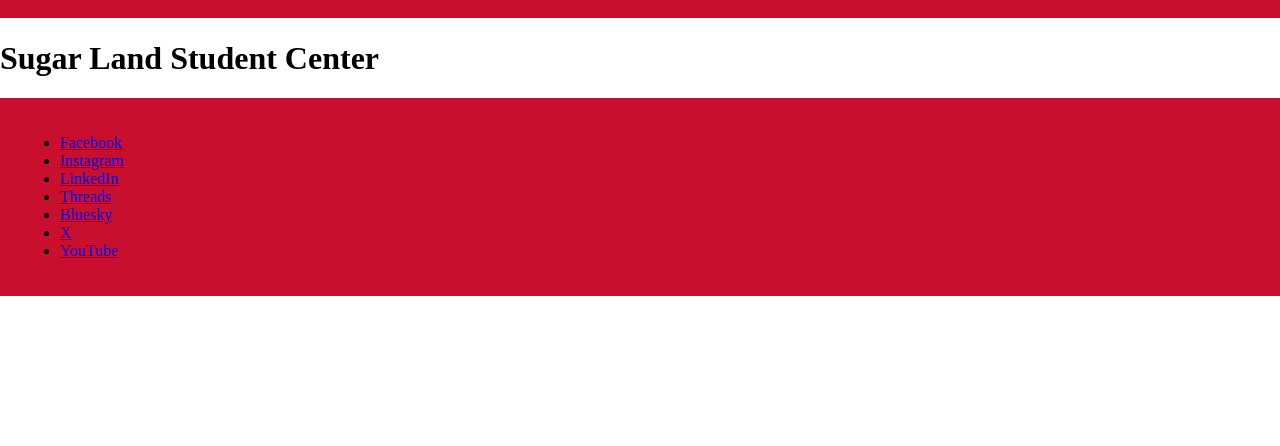
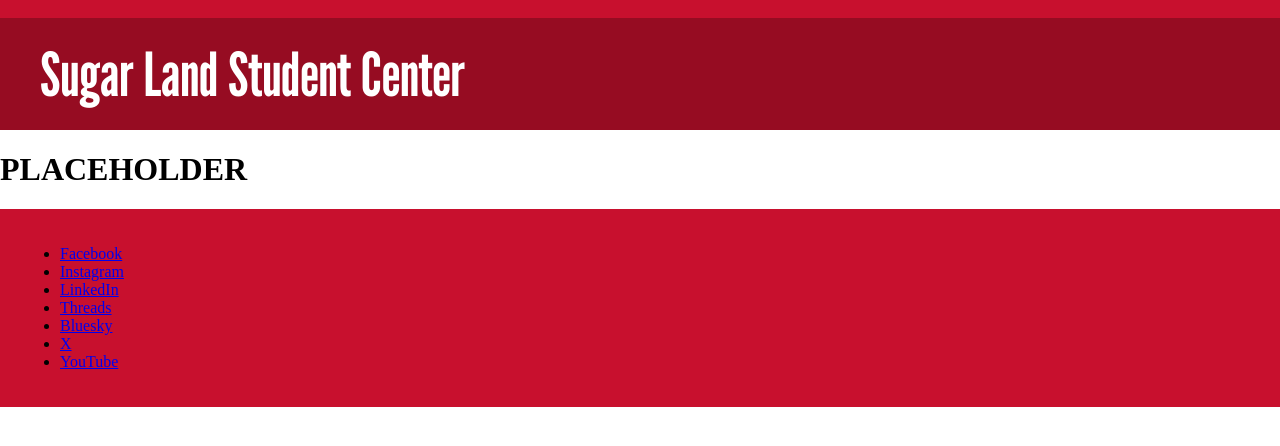
Before and after one commit to jamilguz15/CIS2336-FA26-project-JamilGuzman, a website: page frontend/index.html in a window 1280 px wide. Shown: the part 92-538 px from the top of the page. Drawn offline with nearby package versions, Linux system fonts and the light colour scheme.

Commit message:
fonts #1

```diff
--- a/frontend/index.html
+++ b/frontend/index.html
@@ -6,6 +6,9 @@
    <meta charset="UTF-8">
    <title>Student Center</title>
    <link rel="stylesheet" href="style.css">
+   <link rel="preconnect" href="https://fonts.googleapis.com">
+   <link rel="preconnect" href="https://fonts.gstatic.com" crossorigin>
+   <link href="https://fonts.googleapis.com/css2?family=League+Gothic&display=swap" rel="stylesheet">
 </head>
 <body>
    <header>
@@ -15,8 +18,11 @@
             <img id="uh-logo"src="images/uh-secondary.svg" alt="University of Houston">
          </a>
       </div>
+      <div class="secondary-container">
+         <a class="plain-link" id="sugar-land-student-center" href="#">Sugar Land Student Center</a>
+      </div>
    </header>
-   <h1>Sugar Land Student Center</h1>
+   <h1>PLACEHOLDER</h1>
    <footer>
       <nav class="footer">
          <div class="container">
--- a/frontend/style.css
+++ b/frontend/style.css
@@ -13,6 +13,25 @@ html, body {
     padding: 20px;
 }
 
+.secondary-container {
+    background-color: #960C22;
+    padding-right: 2.5rem;
+    padding-left: 2.5rem;
+    padding-top: 1.5%;
+    padding-bottom: 1.5%;
+}
+
+.plain-link {
+    color: white;
+    text-decoration: none;
+}
+
 #uh-logo {
     width: 50%;
 }
+
+#sugar-land-student-center {
+    font-family: 'League Gothic', sans-serif;
+    font-optical-sizing: auto;
+    font-size: calc(44px + 12 * (100vw - 992px) / 208);
+}
```
